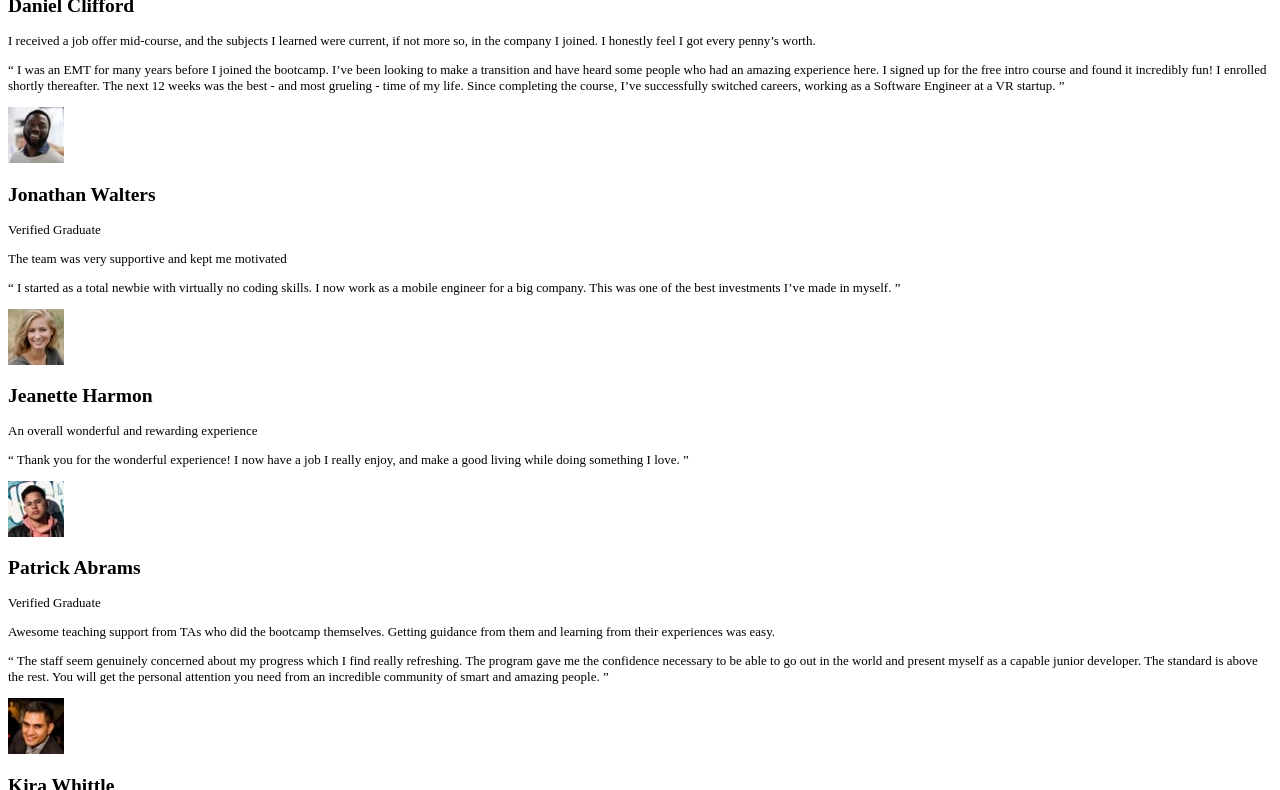
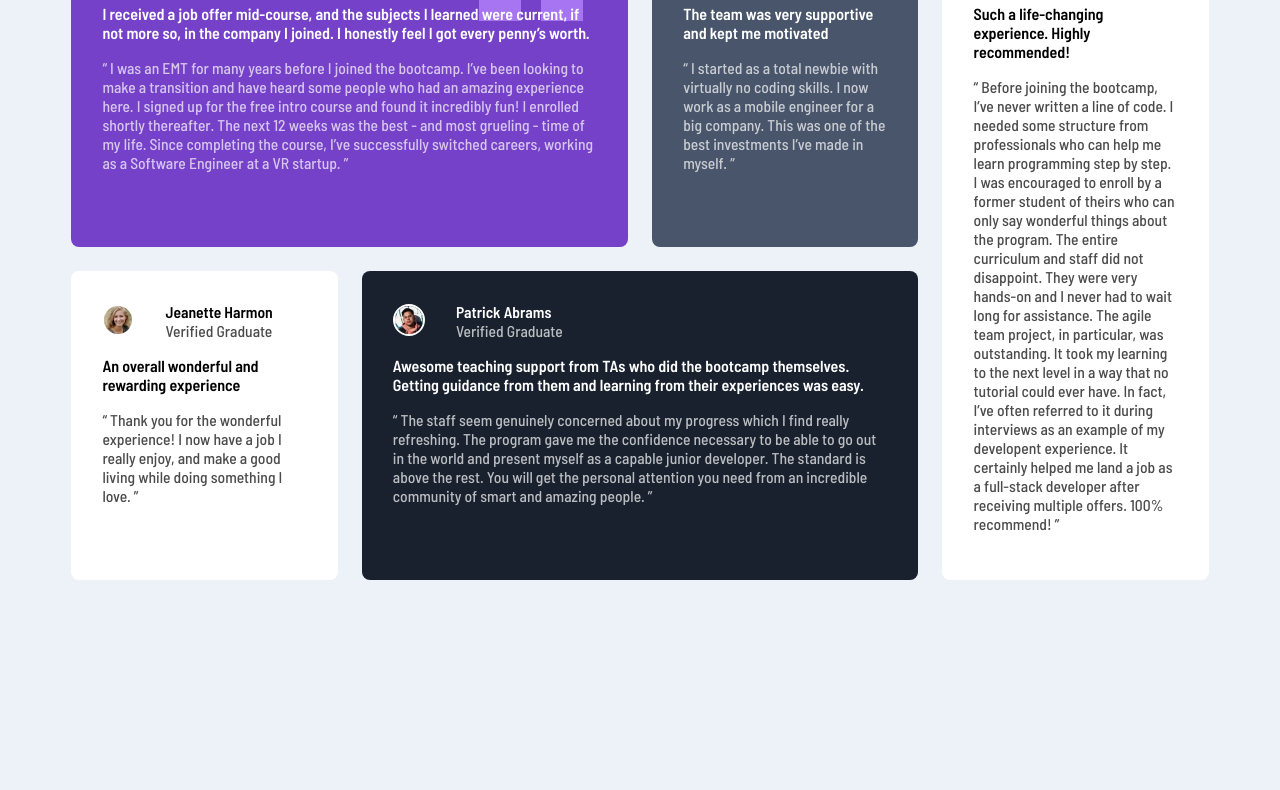
Before and after one commit to alseny-diallo/testimonials-grid-section, a website: page index.html in a window 1280 px wide. Shown: the part 89-879 px from the top of the page. After the commit the page ends 800 px from the top, so only its background shows below. Drawn offline with Linux system fonts and the light colour scheme.

Commit message:
stylle: adding style

```diff
--- a/index.html
+++ b/index.html
@@ -13,27 +13,19 @@
     />
     <link rel="stylesheet" href="./style/style.css" />
     <title>Frontend Mentor | [Challenge Name Here]</title>
-
-    <!-- Feel free to remove these styles or customise in your own stylesheet 👍 -->
-    <style>
-      .attribution {
-        font-size: 11px;
-        text-align: center;
-      }
-      .attribution a {
-        color: hsl(228, 45%, 44%);
-      }
-    </style>
   </head>
   <body>
     <main class="testimonials-grid">
-      <article class="card">
+      <article
+        class="card card--bg-quote card--bg-violet card--text-white card--one"
+      >
         <div class="card__header">
           <div>
             <img src="./images/image-daniel.jpg" alt="daniel clifford" />
           </div>
           <div>
-            <h2>Daniel Clifford</h2>
+            <h4>Daniel Clifford</h4>
+            <p>Verified Graduate</p>
           </div>
         </div>
         <p>
@@ -51,13 +43,13 @@
           a Software Engineer at a VR startup. ”
         </p>
       </article>
-      <article class="card">
+      <article class="card card--bg-grayish card--text-white card--two">
         <div class="card__header">
           <div>
             <img src="./images/image-jonathan.jpg" alt="jonathan walters" />
           </div>
           <div>
-            <h2>Jonathan Walters</h2>
+            <h4>Jonathan Walters</h4>
             <p>Verified Graduate</p>
           </div>
         </div>
@@ -68,13 +60,14 @@
           investments I’ve made in myself. ”
         </p>
       </article>
-      <article class="card">
+      <article class="card card--tree">
         <div class="card__header">
           <div>
             <img src="./images/image-jeanette.jpg" alt="Jeanette Harmon" />
           </div>
           <div>
-            <h2>Jeanette Harmon</h2>
+            <h4>Jeanette Harmon</h4>
+            <p>Verified Graduate</p>
           </div>
         </div>
         <p>An overall wonderful and rewarding experience</p>
@@ -83,13 +76,13 @@
           enjoy, and make a good living while doing something I love. ”
         </p>
       </article>
-      <article class="card">
+      <article class="card card--text-white card--bg-blackish card--four">
         <div class="card__header">
           <div>
             <img src="./images/image-patrick.jpg" alt="Patrick Abrams" />
           </div>
           <div>
-            <h2>Patrick Abrams</h2>
+            <h4>Patrick Abrams</h4>
             <p>Verified Graduate</p>
           </div>
         </div>
@@ -107,13 +100,13 @@
           people. ”
         </p>
       </article>
-      <article class="card">
+      <article class="card card--five">
         <div class="card__header">
           <div>
             <img src="./images/image-daniel.jpg" alt="" />
           </div>
           <div>
-            <h2>Kira Whittle</h2>
+            <h4>Kira Whittle</h4>
             <p>Verified Graduate</p>
           </div>
         </div>
--- a/style.scss
+++ b/style.scss
@@ -1,5 +1,88 @@
-@import url('https://fonts.googleapis.com/css2?family=Montserrat:wght@300&display=swap');
+@import url('https://fonts.googleapis.com/css2?family=Barlow+Semi+Condensed:wght@500;600&display=swap');
+
+$color-primary-violet: hsl(263, 55%, 52%);
+$color-primary-grayish: hsl(217 19% 35%);
+$color-primary-blackish: hsl(219, 29%, 14%);
+$color-primary-white: hsl(0, 0%, 100%);
+$color-neutral-gray: hsl(0, 0%, 81%);
+$color-neutral-grayish: hsl(210, 46%, 95%);
 
 body {
   font-size: 13px;
+  background-color: $color-neutral-grayish;
+  font-family: 'Barlow Semi Condensed', sans-serif;
+  font-weight: 500;
 }
+.testimonials-grid {
+  width: 90%;
+  margin: auto;
+}
+.card {
+  padding: 2em;
+  margin: 2em 0;
+  background-color: $color-primary-white;
+  border-radius: 8px;
+  &--bg-quote {
+    background-image: url('../images/bg-pattern-quotation.svg');
+    background-repeat: no-repeat;
+    background-position: top right 10%;
+  }
+  img {
+    width: 1.75rem;
+    border: 2px solid $color-primary-white;
+    border-radius: 50%;
+  }
+  &__header {
+    display: flex;
+    align-items: center;
+    gap: 2em;
+    * {
+      margin: 0;
+    }
+    p {
+      opacity: 0.5;
+    }
+    + p {
+      font-weight: 600;
+      font-size: medium;
+    }
+  }
+  p:last-child {
+    opacity: 0.7;
+  }
+  &--bg-violet {
+    background-color: $color-primary-violet;
+  }
+  &--bg-grayish {
+    background-color: $color-primary-grayish;
+  }
+  &--bg-blackish {
+    background-color: $color-primary-blackish;
+  }
+  &--text-white {
+    color: $color-primary-white;
+  }
+}
+@media (min-width: 600px) {
+  .testimonials-grid {
+    display: grid;
+    gap: 1.5rem;
+    grid-template-columns: repeat(4, 1fr);
+  }
+  .card {
+    font-size: larger;
+    margin: 0;
+    &--one {
+      grid-column: 1/3;
+      grid-row: 1/2;
+    }
+    &--five {
+      grid-column: 4/5;
+      grid-row: 1/3;
+    }
+    &--four {
+      grid-column: 2/4;
+      grid-row: 2/3;
+    }
+  }
+}
```
Also changed, not shown: style/style.css.
